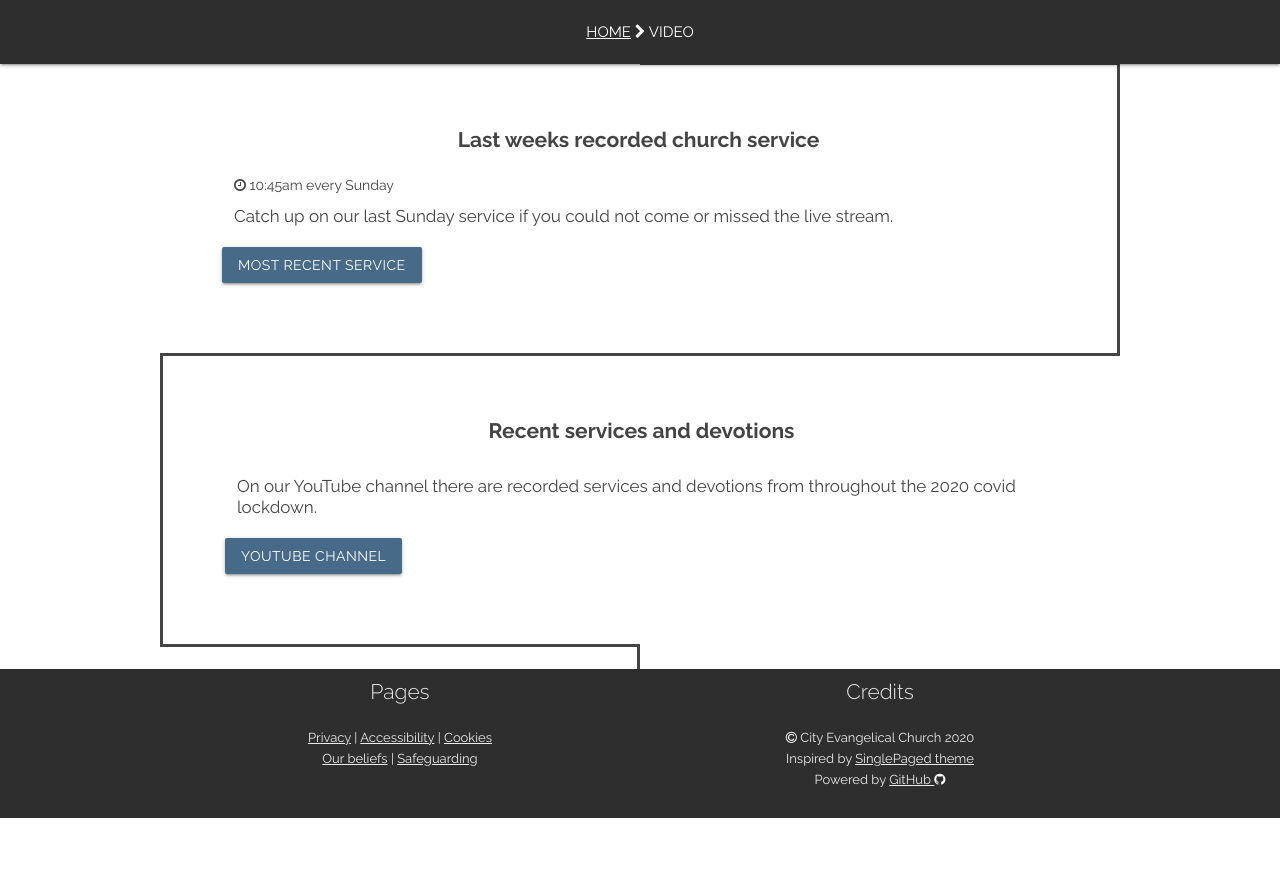
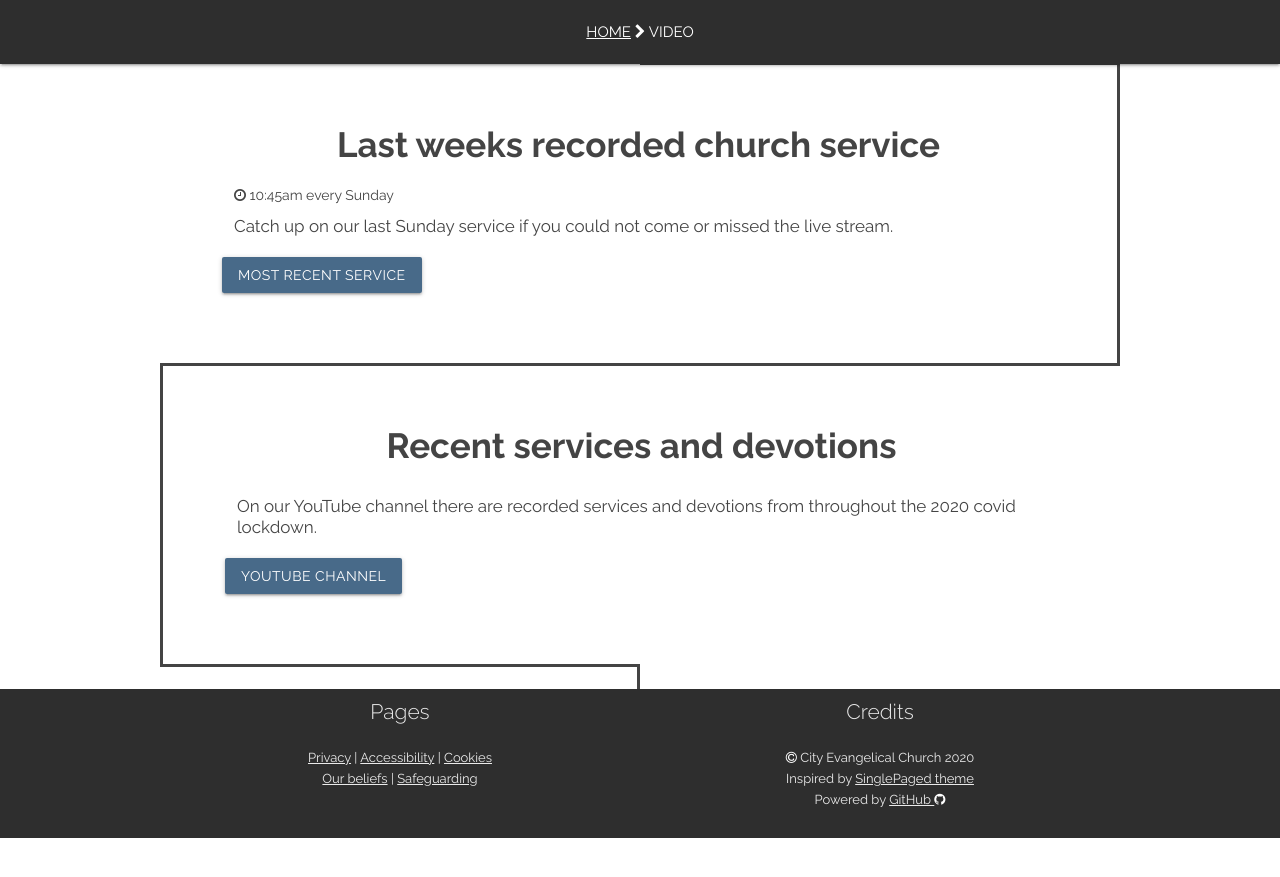
Before and after one commit to woodcock3/citychurch, a Jekyll site: the page built from _posts/2000-01-06-video.md, in a window 1280 px wide. Shown: the top 877 px of the page. Built offline with Jekyll 4.4.1, drawn with Linux system fonts in a browser that asks for light colours; our own code applies the rules of GitHub Pages for plain Markdown files.

Commit message:
Update 2000-01-06-video.md

```diff
--- a/_posts/2000-01-06-video.md
+++ b/_posts/2000-01-06-video.md
@@ -17,7 +17,7 @@ fa-icon: film
   {% endif %}
     <div class="row activity-info-wrapper valign-wrapper">
       <div class="col m12 activity-info">
-        <h4 class="activity-title"> {{ activity.title }} </h4>
+        <h2 class="activity-title"> {{ activity.title }} </h2>
         <p class="col m12 activity-desc"> {{ activity.text }} </p>
         {% if activity.typeform %}
         <a class="waves-effect waves-light btn bg-{{ page.border-color }}" href="{{ activity.typeform }}" target="blank">YouTube channel</a>
@@ -33,7 +33,7 @@ fa-icon: film
   {% endif %}
     <div class="row activity-info-wrapper valign-wrapper">
       <div class="col m12 activity-info">
-        <h4 class="activity-title"> {{ activity.title }} </h4>
+        <h2 class="activity-title"> {{ activity.title }} </h2>
         <div class="col s12 activity-time">
           <i class="fa fa-clock-o"></i> <span> {{ activity.time }} </span>
         </div>
```
